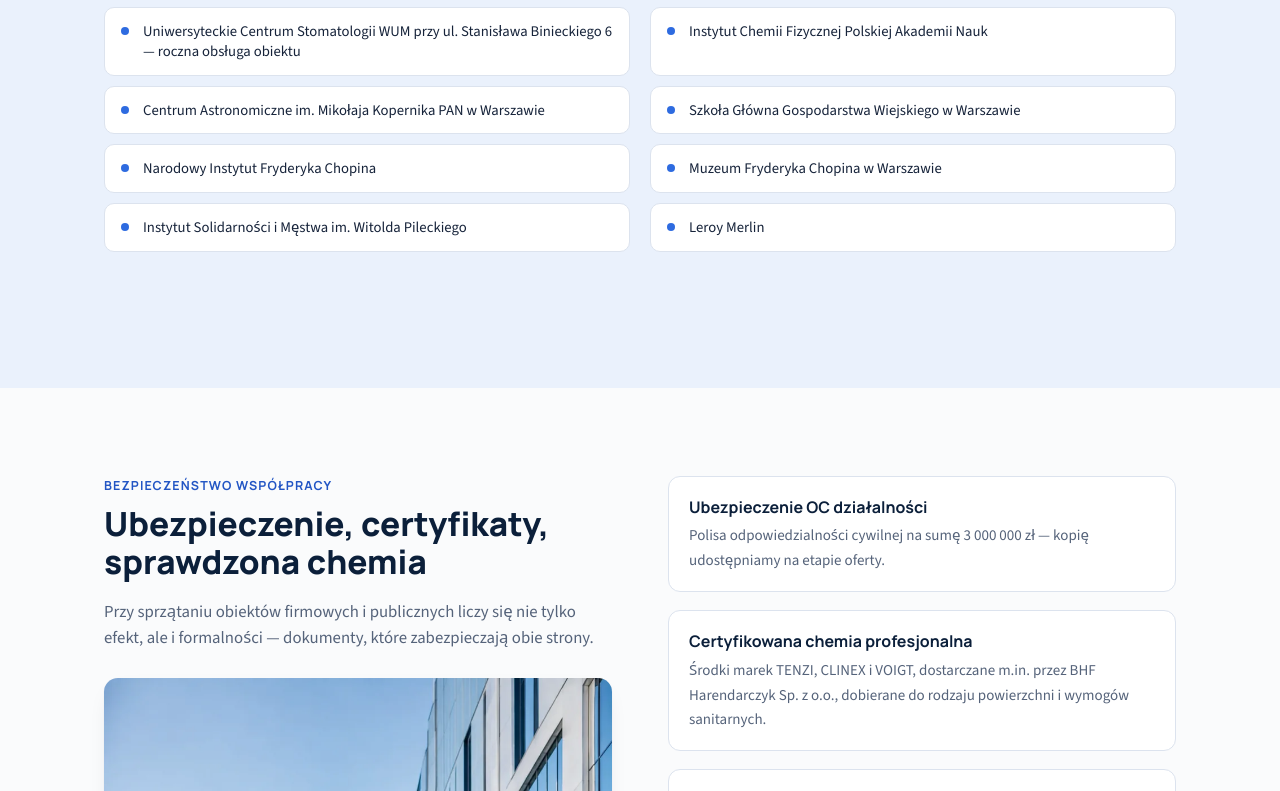
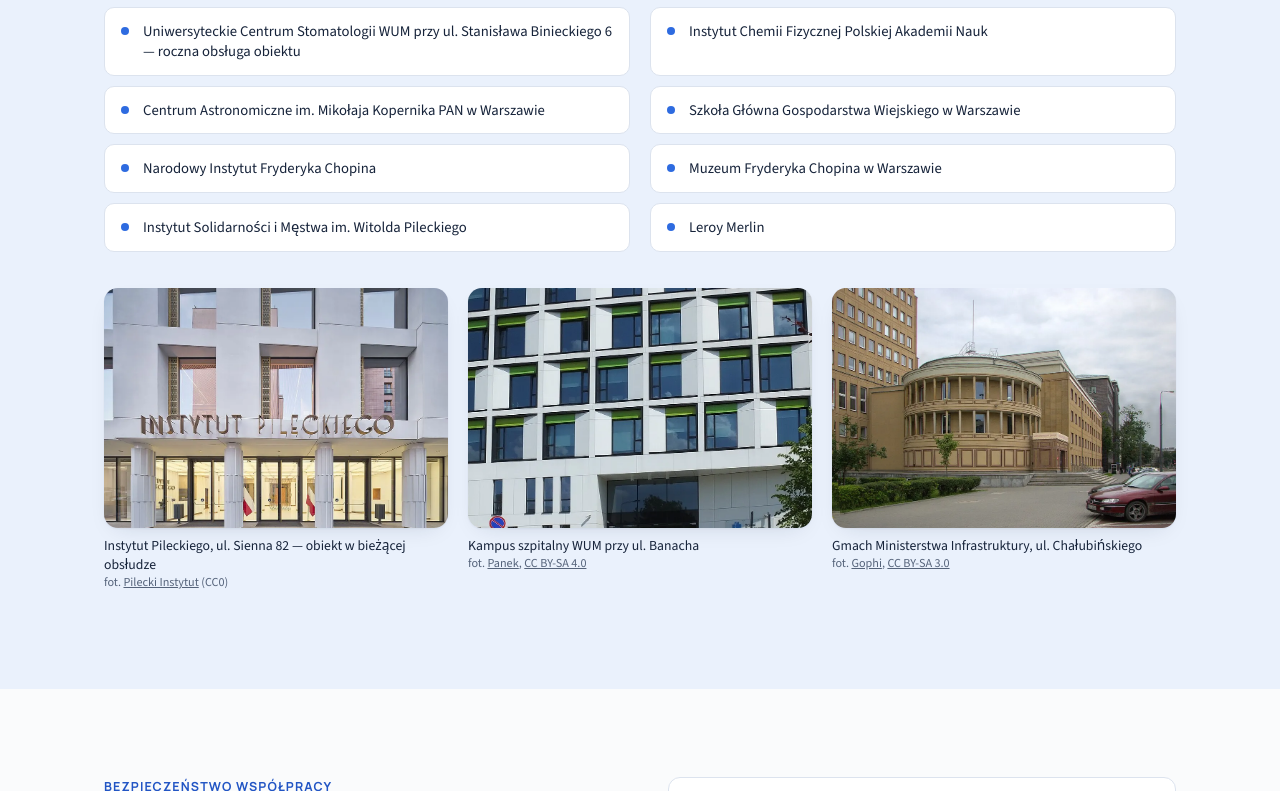
Before and after one commit to milewskilares-design/lares-strona, a plain HTML site: page index.html in a window 1280 px wide. Shown: the part 3928-4719 px from the top of the page. Drawn offline with nearby package versions, Linux system fonts and the light colour scheme.

Commit message:
Zdjęcia obsługiwanych obiektów z Wikimedia Commons w sekcji Zaufali nam
Instytut Pileckiego (CC0), kampus WUM (fot. Panek, CC BY-SA 4.0),
gmach Ministerstwa Infrastruktury (fot. Gophi, CC BY-SA 3.0) — z podpisami
autorów i linkami do licencji.

Co-Authored-By: Claude Fable 5 <noreply@anthropic.com>
Claude-Session: https://claude.ai/code/session_01MyhbBzSRDAL46qgob32Dhv

```diff
--- a/index.html
+++ b/index.html
@@ -382,6 +382,21 @@
         <li>Instytut Solidarności i Męstwa im. Witolda Pileckiego</li>
         <li>Leroy Merlin</li>
       </ul>
+
+      <div class="real-strip">
+        <figure class="real-photo">
+          <img src="images/real-pilecki.webp" alt="Wejście do Instytutu Pileckiego przy ul. Siennej 82 w Warszawie" width="960" height="721" loading="lazy">
+          <figcaption>Instytut Pileckiego, ul. Sienna 82 — obiekt w bieżącej obsłudze<span class="photo-credit">fot. <a href="https://commons.wikimedia.org/wiki/File:Instytut_Pileckiego,_ul._Sienna_82,_Warszawa.jpg" rel="noopener">Pilecki Instytut</a> (CC0)</span></figcaption>
+        </figure>
+        <figure class="real-photo">
+          <img src="images/real-wum.webp" alt="Budynek szpitala na kampusie medycznym WUM przy ul. Banacha" width="960" height="1212" loading="lazy">
+          <figcaption>Kampus szpitalny WUM przy ul. Banacha<span class="photo-credit">fot. <a href="https://commons.wikimedia.org/wiki/File:Szpital_pediatryczny_na_banacha_od_pawi%C5%84skiego.jpg" rel="noopener">Panek</a>, <a href="https://creativecommons.org/licenses/by-sa/4.0" rel="noopener">CC BY-SA 4.0</a></span></figcaption>
+        </figure>
+        <figure class="real-photo">
+          <img src="images/real-mi.webp" alt="Gmach Ministerstwa Infrastruktury przy ul. Chałubińskiego w Warszawie" width="960" height="703" loading="lazy">
+          <figcaption>Gmach Ministerstwa Infrastruktury, ul. Chałubińskiego<span class="photo-credit">fot. <a href="https://commons.wikimedia.org/wiki/File:2007-08-05_Ministerstwo_Transportu_w_Warszawie_1.jpg" rel="noopener">Gophi</a>, <a href="https://creativecommons.org/licenses/by-sa/3.0/" rel="noopener">CC BY-SA 3.0</a></span></figcaption>
+        </figure>
+      </div>
     </div>
   </section>
 
--- a/style.css
+++ b/style.css
@@ -307,7 +307,7 @@ section[id]{scroll-margin-top:84px;}
   margin:44px 0 16px;
 }
 .references-list{
-  list-style:none; margin:0 0 48px; padding:0;
+  list-style:none; margin:0 0 8px; padding:0;
   display:grid; grid-template-columns:1fr 1fr; gap:10px 20px;
 }
 .references-list li{
@@ -320,6 +320,14 @@ section[id]{scroll-margin-top:84px;}
   width:8px; height:8px; border-radius:50%; background:var(--blue-500);
 }
 @media (max-width:760px){ .references-list{grid-template-columns:1fr;} }
+
+.real-strip{display:grid; grid-template-columns:repeat(3,1fr); gap:20px; margin:36px 0 10px;}
+.real-photo{margin:0;}
+.real-photo img{display:block; width:100%; height:240px; object-fit:cover; border-radius:var(--radius); box-shadow:var(--shadow-card);}
+.real-photo figcaption{font-size:.86rem; color:var(--ink); margin-top:8px; line-height:1.4;}
+.photo-credit{display:block; font-size:.76rem; color:var(--ink-muted);}
+.photo-credit a{color:var(--ink-muted);}
+@media (max-width:820px){ .real-strip{grid-template-columns:1fr;} .real-photo img{height:200px;} }
 
 /* ---------- gwarancje ---------- */
 .gwarancje-grid{
```
Also changed, not shown: images/real-mi.webp (added), images/real-pilecki.webp (added), images/real-wum.webp (added).
